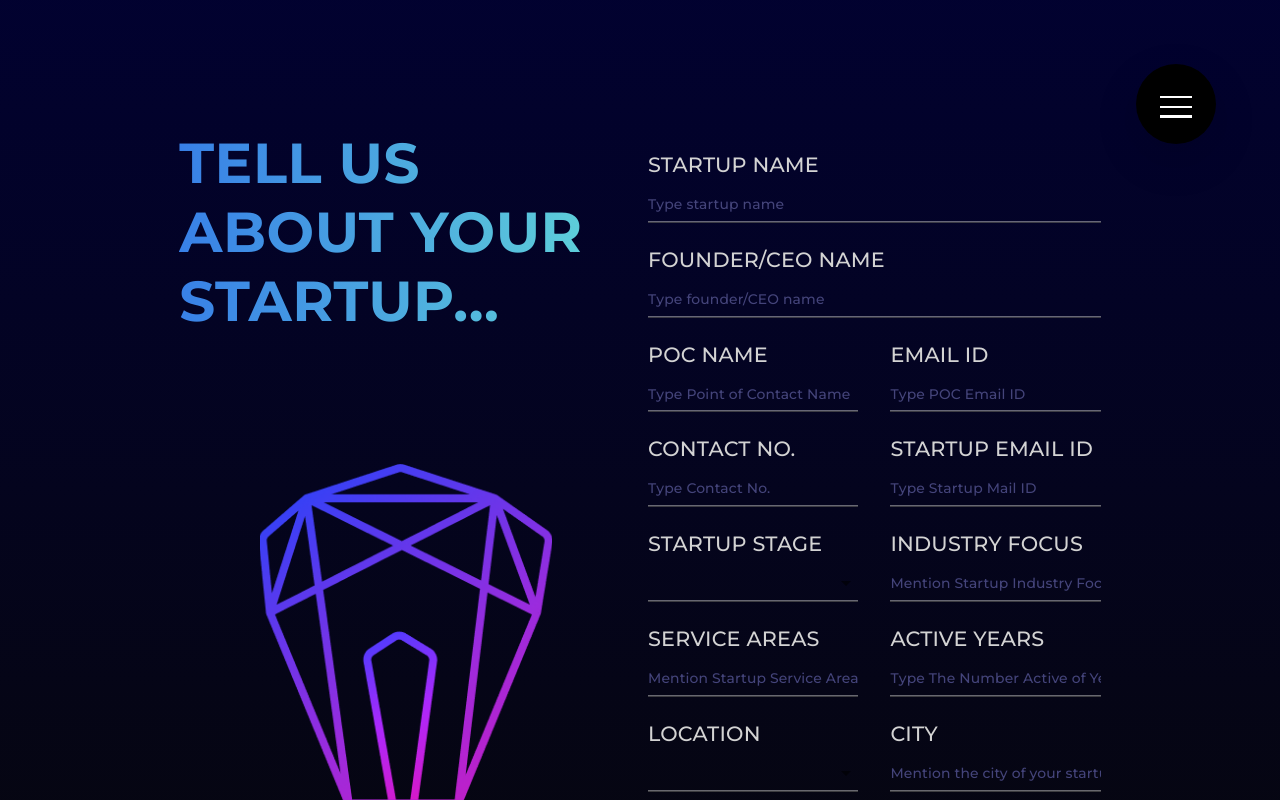
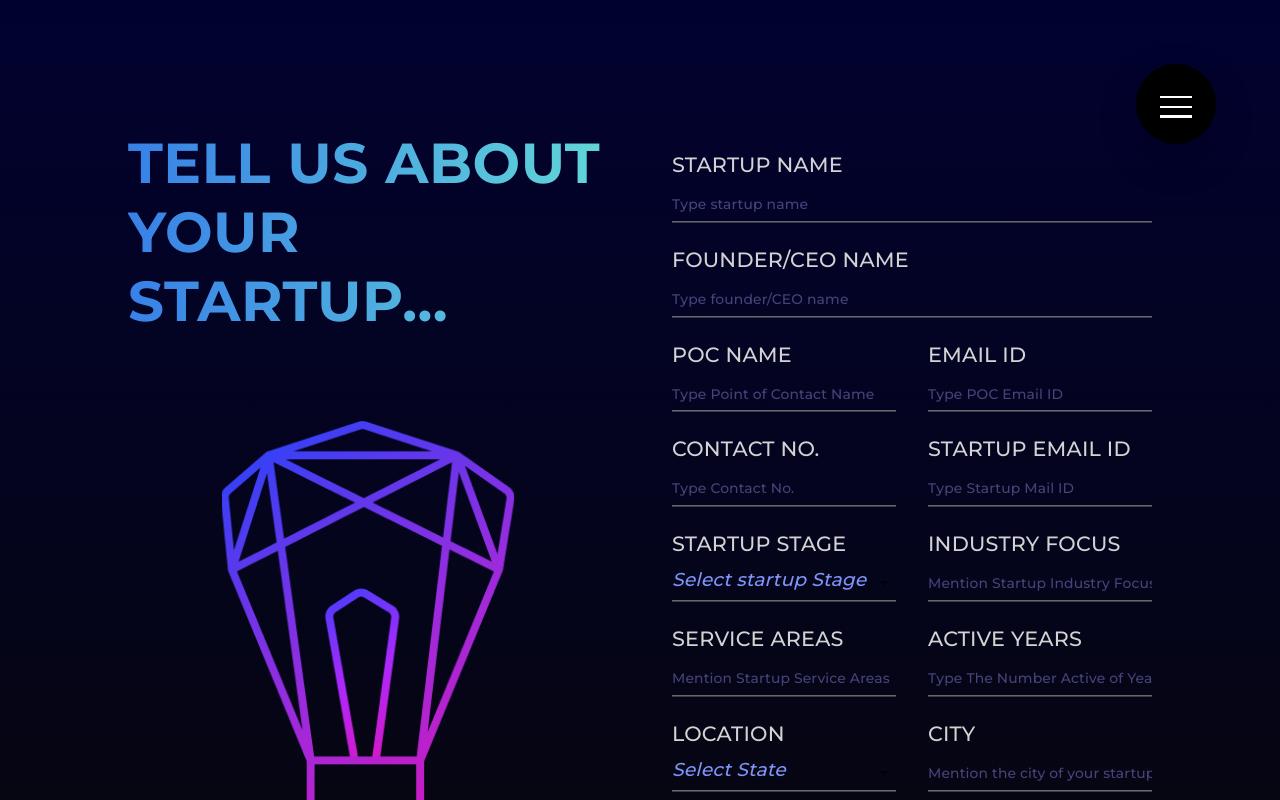
Before and after one commit to E-Cell-IITH/E-Cell-Website, a Next.js app: page /register in a window 1280 px wide. Shown: the top 800 px of the page. Built offline with nearby package versions, Linux system fonts and the light colour scheme.

Commit message:
final changes made and pushed

```diff
--- a/pages/register.js
+++ b/pages/register.js
@@ -24,10 +24,17 @@ const Field = ({ label, placeholder, name, value, onChange, isOption, options })
   if (isOption)
     input = <>
       <FormControl fullWidth variant="standard">
+        {/* <InputLabel sx={{color:"white",border:"1px solid white",marginTop:"-0.8vw",padding:"0.2vw",fontSize:"0.7vw",borderRadius:"0.3vw",backgroundColor:"#36366D"}}>{placeholder}</InputLabel> */}
         <Select
           required
-          id="demo-simple-select"
-          placeholder={placeholder}
+          displayEmpty
+          renderValue={(selected) => {
+            if (selected.length === 0) {
+              return <em>{placeholder}</em>;
+            }
+            return selected
+          }}
+          inputProps={{ 'aria-label': 'Without label' }}
           name={name}
           value={value}
           onChange={onChange}
@@ -51,13 +58,19 @@ const Field = ({ label, placeholder, name, value, onChange, isOption, options })
               opacity: "100%",
             },
           }}
+          MenuProps={{
+            PaperProps: {
+              sx: {
+                "& .MuiMenuItem-root:hover": {
+                  color:"black"
+                }
+              }
+            }
+          }}
         >
           {options.map((el, key) => (
-            <MenuItem key={key} value={el}>{el}</MenuItem>
+            <MenuItem sx={{borderBottom:"2px solid white",backgroundColor:"#32329B",color:"white"}} key={key} value={el}>{el}</MenuItem>
           ))}
-          {/* <MenuItem value="Idea">Idea</MenuItem>
-          <MenuItem value="Prototype">Prototype</MenuItem>
-          <MenuItem value="Launch">Launch</MenuItem> */}
         </Select>
       </FormControl>
     </>
@@ -137,6 +150,7 @@ const Register = () => {
   function onChange(e) {
     const { name, value } = e.target;
     setData((previous) => ({ ...previous, [name]: value }));
+    console.log(data)
   }
 
   function check() {
@@ -321,7 +335,7 @@ const Register = () => {
     },
     {
       label: "Startup Stage",
-      placeholder: "Hello",
+      placeholder: "Select startup Stage",
       name: "startup",
       value: data.startup,
       onChange: onChange,
@@ -351,7 +365,7 @@ const Register = () => {
     },
     {
       label: "Location",
-      placeholder: "Hello",
+      placeholder: "Select State",
       name: "location",
       value: data.location,
       onChange: onChange,
@@ -375,7 +389,7 @@ const Register = () => {
       <Head>
         <title>E-Cell Register</title>
       </Head>
-      <div
+      {/* <div
         style={{
           textAlign: "center",
           display: "flex",
@@ -384,7 +398,7 @@ const Register = () => {
           height: "fit-content",
           padding: "0 5%",
         }}
-      >
+      > */}
         {/* <div
           style={{
             display: "flex",
@@ -421,7 +435,7 @@ const Register = () => {
             title="groww"
           />
         </div> */}
-        <div
+        {/* <div
           style={{
             display: "flex",
             flexDirection: "column",
@@ -429,7 +443,7 @@ const Register = () => {
             justifyContent: "center",
             width: "100%",
           }}
-        >
+        > */}
           {/* <Typography
             sx={{
               color: "#D3D3D3",
@@ -522,15 +536,15 @@ const Register = () => {
             }}
             variant="standard"
           /> */}
-          <Grid container columnSpacing={2}>
+          <Grid container spacing={8}>
             {/* Code for line 397 to 422 will come here. Make a container inside this item it give it half width on large screen and full width on small screen. Keep both parts inside separate grid items so that alignment is easier */}
-            <Grid item xl={6} lg={6} md={12} sm={12} xs={12} marginBottom={{xl: 0, lg: 0, md: "2rem", sm: "2rem", xs: "2rem"}} alignItems="center">
+            <Grid item xl={6} lg={6} md={12} sm={12} xs={12} marginBottom={{ xl: 0, lg: 0, md: "2rem", sm: "2rem", xs: "2rem" }} alignItems="center">
               <Grid container direction={"row-reverse"} height="100%">
                 <Grid item xl={12} lg={12} md={9} sm={9} xs={9}>
                   <Typography
                     textAlign="left"
                     fontFamily={"Montserrat"}
-                    fontSize={{xl: "3.52256rem", lg: "3.52256rem", md: "2.8rem", sm: "2.52256rem", xs: "1.9rem"}}
+                    fontSize={{ xl: "3.52256rem", lg: "3.52256rem", md: "2.8rem", sm: "2.52256rem", xs: "1.9rem" }}
                     fontStyle={"normal"}
                     fontWeight={700}
                     lineHeight={"normal"}
@@ -549,15 +563,18 @@ const Register = () => {
                     Tell us about your StartuP...
                   </Typography>
                 </Grid>
-                <Grid item xl={12} lg={12} md={3} sm={3} xs={3} justifyContent="center">
-                  <Box display="flex" flexDirection="column" justifyContent="center" height="100%">
-                    <Box display="flex" flexDirection="row" justifyContent="center" width="100%">
-                      <CardMedia
-                        sx={{ width: {xl: "20rem", lg: "18.24944rem", md: "4rem", sm: "4rem", xs: "2.5rem"}, height: {xl: 28.67769/18.24944*20 + "rem", lg: "28.67769rem", md: 28.67769/18.24944*4 + "rem", sm: 28.67769/18.24944*4 + "rem", xs: 28.67769/18.24944*2.5 + "rem"} }}
-                        image="/vector.png"
+                <Grid item xl={12} lg={12} md={3} sm={3} xs={3}>
+                  {/* <Box display="flex" flexDirection="column" justifyContent="center" height="100%">
+                    <Box display="flex" flexDirection="row" justifyContent="center" width="100%"> */}
+                  <div style={{display:"flex",justifyContent:"center",alignItems:"center"}}>
+                    <CardMedia
+                      sx={{ width: { xl: "20rem", lg: "18.24944rem", md: "4rem", sm: "4rem", xs: "2.5rem" }, height: { xl: 28.67769 / 18.24944 * 20 + "rem", lg: "28.67769rem", md: 28.67769 / 18.24944 * 4 + "rem", sm: 28.67769 / 18.24944 * 4 + "rem", xs: 28.67769 / 18.24944 * 2.5 + "rem" } }}
+                      image="/vector.png"
                     />
-                    </Box>
-                  </Box>
+                  </div>
+
+                  {/* </Box>
+                  </Box> */}
                 </Grid>
               </Grid>
             </Grid>
@@ -1152,8 +1169,8 @@ const Register = () => {
             </Button>
           </span> */}
         </div>
-      </div>
-    </div>
+      // </div>
+    // </div>
   );
 };
 
```
